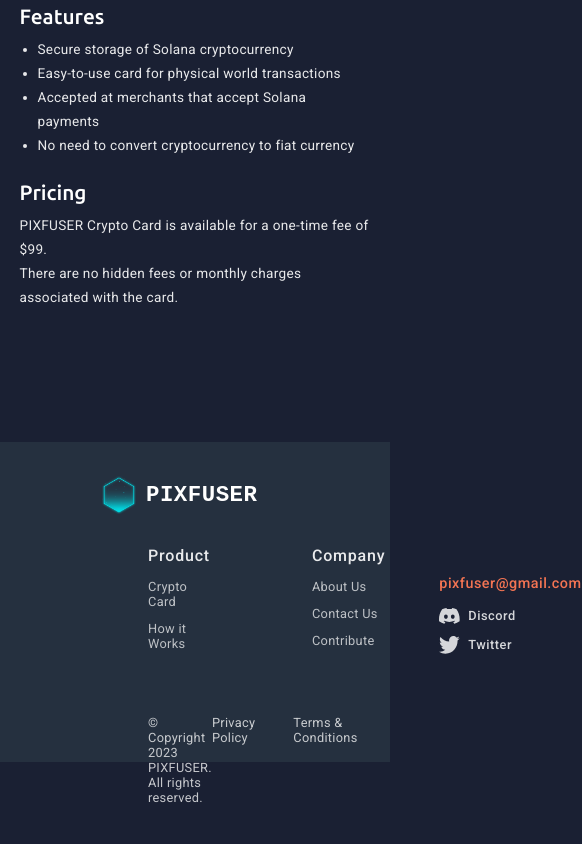
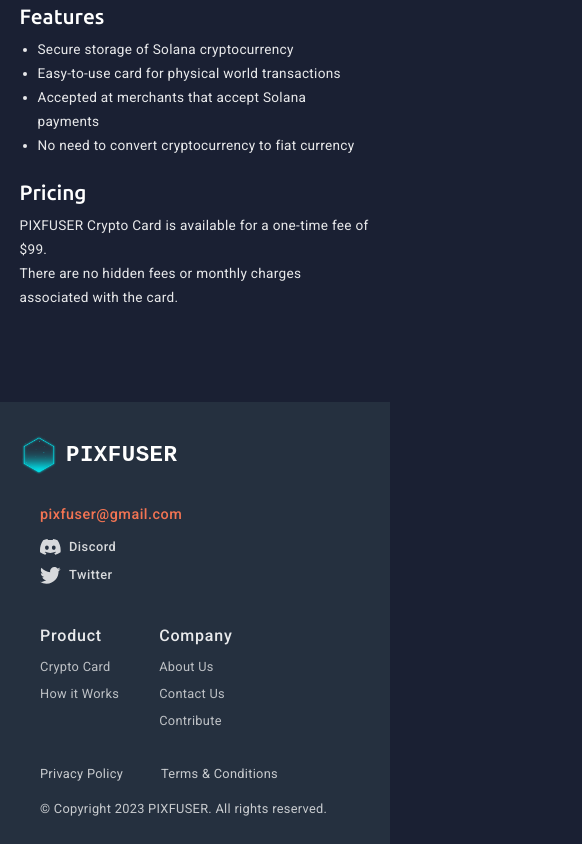
Before and after one commit to pixfuser/PIXFUSER-Web, a React (Create React App) app: page / in a window 390 px wide. Shown: the part 2100-2944 px from the top of the page, 582 px wide, since content can reach past the window. Before the commit the page ends 2905 px from the top, so only its background shows below. Built offline with nearby package versions, Linux system fonts and the light colour scheme; no server answers.

Commit message:
Improved footer responsiveness

```diff
--- a/src/Components/CSS/footer.css
+++ b/src/Components/CSS/footer.css
@@ -1,7 +1,5 @@
 #footer {
   background-color: #25303f;
-  height: 320px;
-  margin-top: 40px;
   padding: 0 100px;
 }
 
@@ -102,6 +100,7 @@
   justify-content: space-between;
   margin: 0 48px;
   letter-spacing: 0.3px;
+  padding-bottom: 28px;
 }
 
 #footer_bottom > div {
@@ -117,3 +116,32 @@
 #footer_bottom p:hover {
   color: rgba(255, 255, 255, 0.95);
 }
+
+@media only screen and (max-width: 900px) {
+  #footer {
+    padding: 0 20px;
+  }
+}
+
+@media only screen and (max-width: 730px) {
+  .footer_options {
+    margin: 32px 20px;
+  }
+
+  #footer_bottom {
+    margin: 0 20px;
+    flex-direction: column-reverse;
+    row-gap: 20px;
+  }
+}
+
+@media only screen and (max-width: 580px) {
+  #footer_middle {
+    align-items: start;
+    flex-direction: column-reverse;
+  }
+
+  #footer_contact {
+    margin: 32px 20px 10px;
+  }
+}
```
